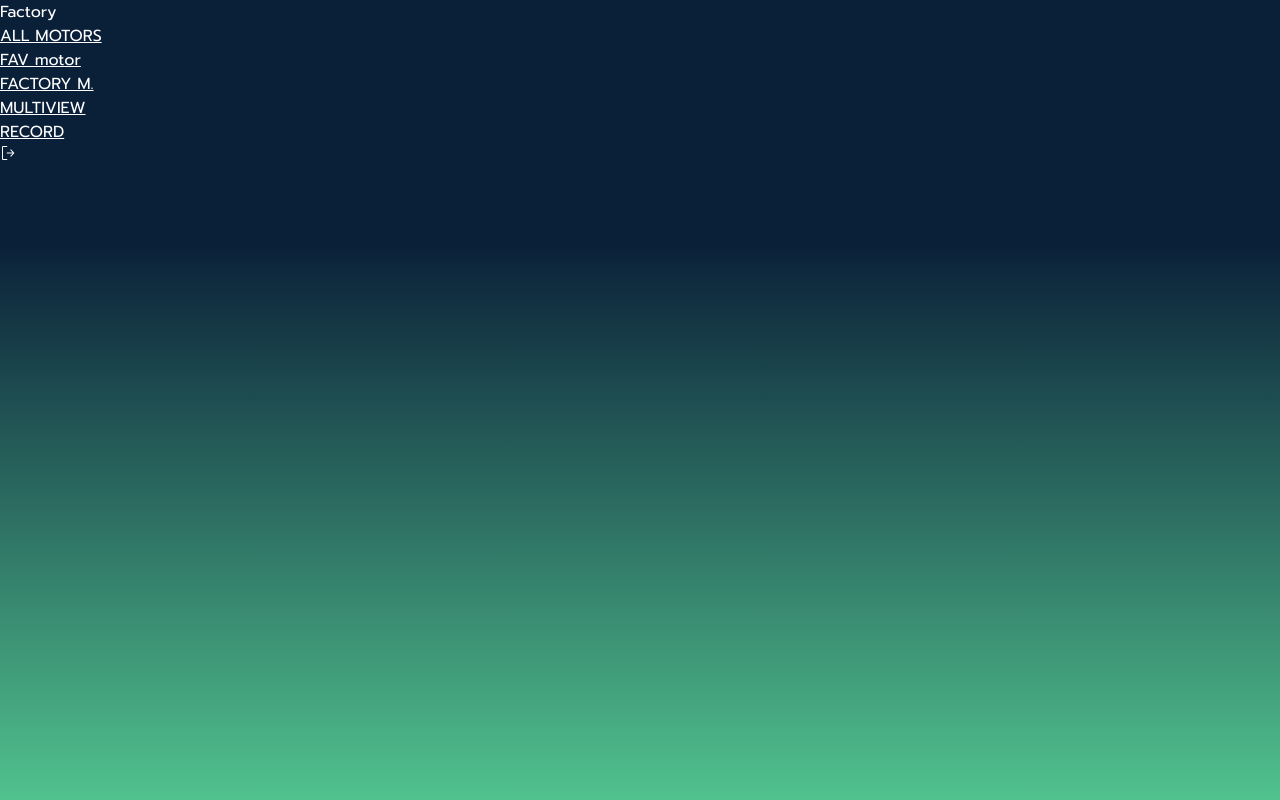
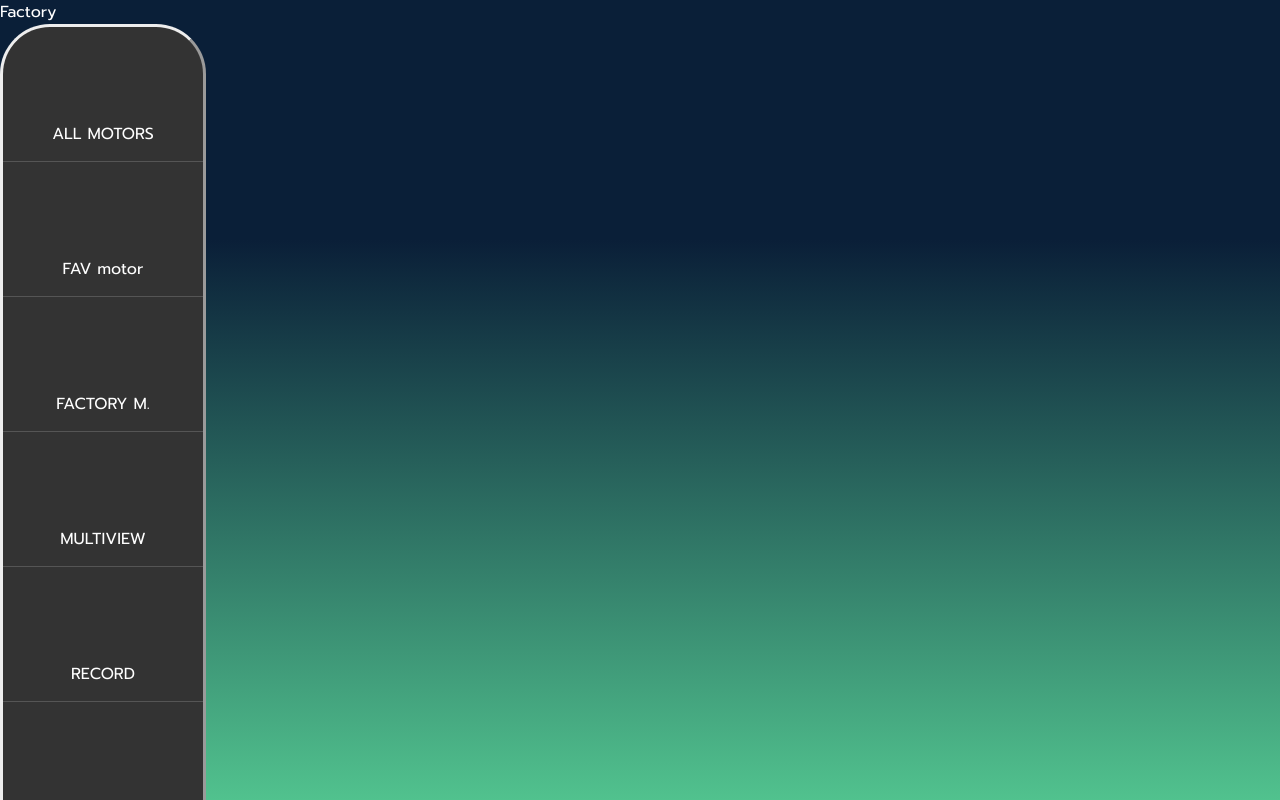
Before and after one commit to TawanPss/motormonitoring, a React (Vite) app: page /factory in a window 1280 px wide. Shown: the top 800 px of the page. Built offline with nearby package versions, Linux system fonts and the light colour scheme.

Commit message:
add css to NavigationBar(like a noob เชิญทุกท่านมาตบตีกับnavigationbar.cssได้คับ)

```diff
--- /dev/null
+++ b/src/component/NavigationBar.css
@@ -0,0 +1,45 @@
+.ListNavigate {
+    list-style-type: none;
+    border-style: outset;
+    border-radius: 50px;
+    margin: 0;
+    padding: 0;
+    width: 200px; /* Adjust the width as needed */
+    height: 90vw;
+    background-color: #333;
+    position: -webkit-sticky;
+    position: sticky;
+    top: 0;
+
+}
+
+
+  .ListNavigate li {
+    text-align: center;
+    display: block;
+    color: #fff;
+    padding: 15px;
+    text-decoration: none;
+    border-bottom: 1px solid #555;
+    margin-top: 40%;
+  }
+
+.GosignOut {
+    padding: 35%;
+    font-size: 35px;
+
+}
+
+
+  .ListNavigate li:hover {
+    background-color: #555;
+  }
+
+  .ListNavigate a {
+    text-decoration: none;
+    color: inherit;
+  }
+
+  .ListNavigate a:hover {
+    color: #fff; /* Change color on hover if needed */
+  }
--- a/src/component/NavigationBar.jsx
+++ b/src/component/NavigationBar.jsx
@@ -1,9 +1,10 @@
 import { GoSignOut } from "react-icons/go";
 import { Link } from "react-router-dom"
+import './NavigationBar.css'
 export default function NavigationBar(){
     return(<>
-    <nav>
-        <ul>
+    <nav className="NavNavigate">
+        <ul className="ListNavigate">
             <li>
             <Link to="/all-motors">ALL MOTORS</Link>
             </li>
@@ -19,7 +20,7 @@ export default function NavigationBar(){
             <li>
             <Link to="/record">RECORD</Link>
             </li>
-            <Link to="/record"><GoSignOut /></Link>
+            <li><Link to="/record" className="GosignOut" ><GoSignOut /></Link>  </li>
 
         </ul>
     </nav>
```
